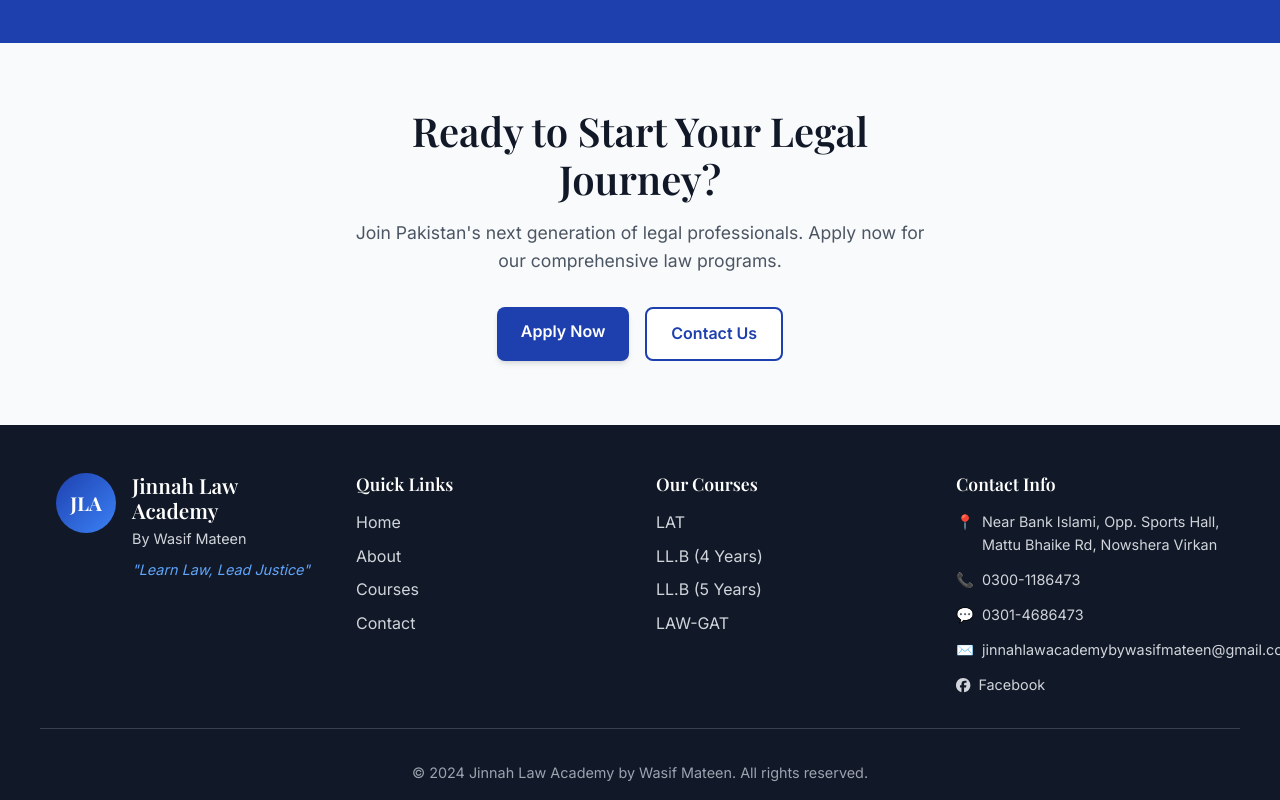
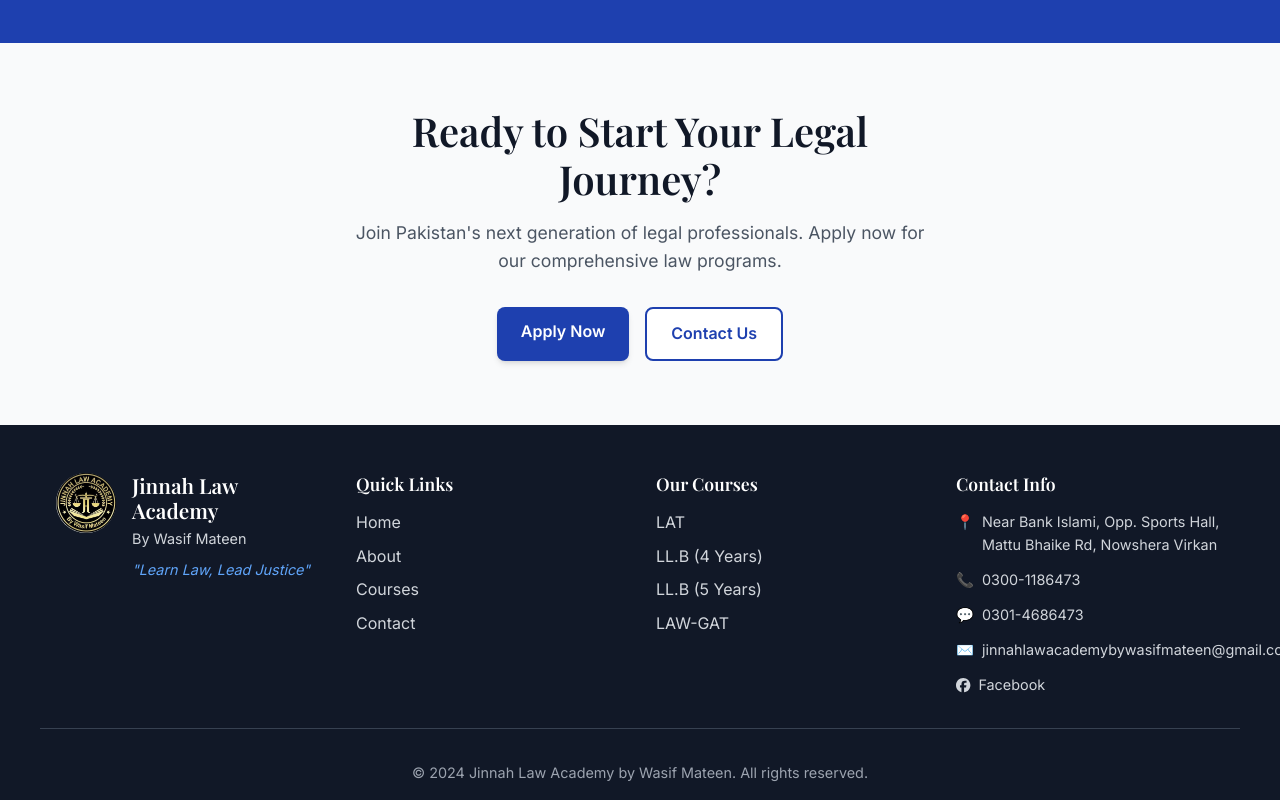
Before and after one commit to MuqadasJalal10/jinnahlaw-pk, a React (Vite) app: page / in a window 1280 px wide. Shown: the part 1930-2730 px from the top of the page. Built offline with nearby package versions, Linux system fonts and the light colour scheme.

Commit message:
updated footer

```diff
--- a/src/components/Footer.tsx
+++ b/src/components/Footer.tsx
@@ -43,23 +43,22 @@ const FooterLogo = styled.div`
 const LogoIcon = styled.div`
   width: 60px;
   height: 60px;
-  background: linear-gradient(135deg, var(--primary-blue), var(--secondary-blue));
-  color: var(--white);
   border-radius: 50%;
-  display: flex;
-  align-items: center;
-  justify-content: center;
-  font-weight: 700;
-  font-size: 1.2rem;
-  font-family: 'Playfair Display', serif;
+  overflow: hidden;
   flex-shrink: 0;
+
+  img {
+    width: 100%;
+    height: 100%;
+    object-fit: cover;
+  }
 
   @media (max-width: 768px) {
     width: 50px;
     height: 50px;
-    font-size: 1.1rem;
   }
 `;
+
 
 const LogoText = styled.div``;
 
@@ -147,7 +146,10 @@ const Footer: React.FC = () => {
       <FooterContent>
         <FooterSection>
           <FooterLogo>
-            <LogoIcon>JLA</LogoIcon>
+           <LogoIcon>
+  <img src="/logo.jpeg" alt="Jinnah Law Academy Logo" />
+</LogoIcon>
+
             <LogoText>
               <AcademyName>Jinnah Law Academy</AcademyName>
               <ByText>By Wasif Mateen</ByText>
```
